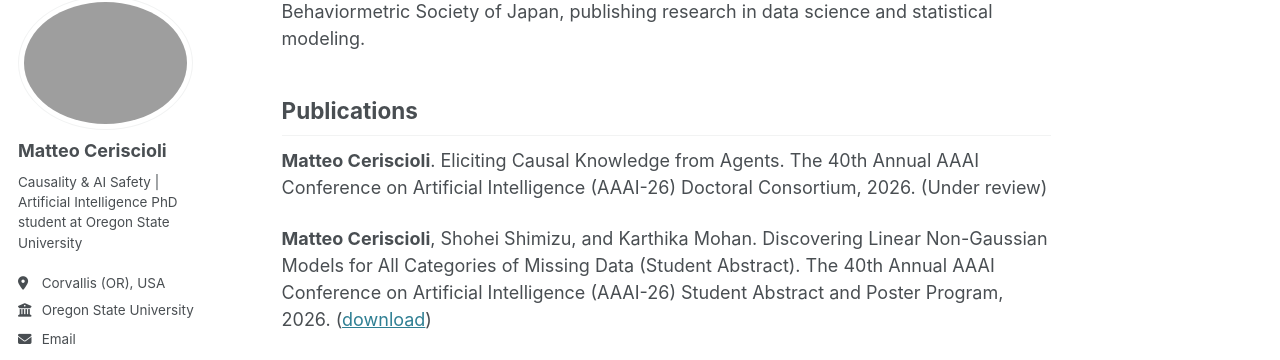
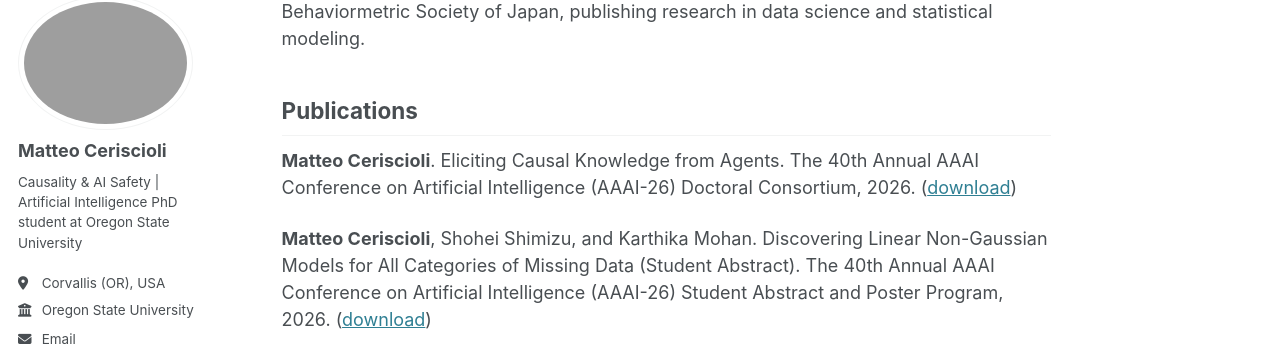
Before and after one commit to matteoceriscioli/matteoceriscioli.github.io, a Jekyll site: the page built from _pages/about.md, in a window 1280 px wide and 900 px high, scrolled down 841 px. Shown: the part 110-470 px from the top of the window. Built offline with Jekyll 4.4.1, drawn with Linux system fonts in a browser that asks for light colours; some web fonts are replaced.

Commit message:
Update about.md

```diff
--- a/_pages/about.md
+++ b/_pages/about.md
@@ -24,10 +24,9 @@ Reviewer for **Behaviormetrika**, an international peer-reviewed journal of the
 ## Publications
 
 **Matteo Ceriscioli**. Eliciting Causal Knowledge from Agents. The 40th Annual AAAI Conference on Artificial
-Intelligence (AAAI-26) Doctoral Consortium, 2026. (Under review)
+Intelligence (AAAI-26) Doctoral Consortium, 2026. (<a id="raw-url" href="https://raw.githubusercontent.com/matteoceriscioli/matteoceriscioli.github.io/master/files/Eliciting_Causal_Knowledge_from_Agents.pdf" download>download</a>)
 
 **Matteo Ceriscioli**, Shohei Shimizu, and Karthika Mohan. Discovering Linear Non-Gaussian Models for All Categories of Missing Data (Student Abstract). The 40th Annual AAAI Conference on Artificial Intelligence (AAAI-26) Student Abstract and Poster Program, 2026. (<a id="raw-url" href="https://raw.githubusercontent.com/matteoceriscioli/matteoceriscioli.github.io/master/files/Discovering_Linear_NonGaussian_Models_for_All_Categories_of_Missing_Data_(Student_Abstract).pdf" download>download</a>)
-
 
 **Matteo Ceriscioli** and Karthika Mohan. [Agents Robust to Distribution Shifts Learn Causal
 World Models Even Under Mediation](https://neurips.cc/virtual/2025/poster/118687). The 39th Annual Conference on Neural Information Processing Systems (NeurIPS-25), 2025. (<a id="raw-url" href="https://raw.githubusercontent.com/matteoceriscioli/matteoceriscioli.github.io/master/files/Agents_Robust_to_Distribution_Shifts_Learn_Causal_World_Models_Even_Under_Mediation.pdf" download>download</a>)
```
